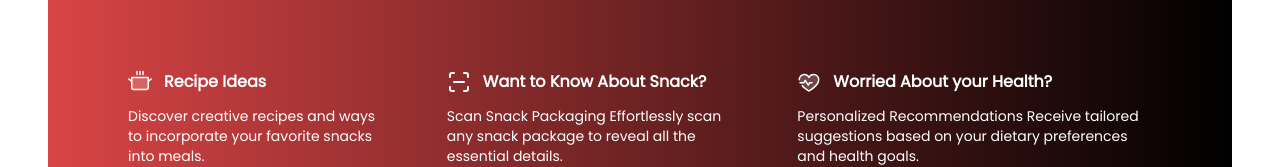
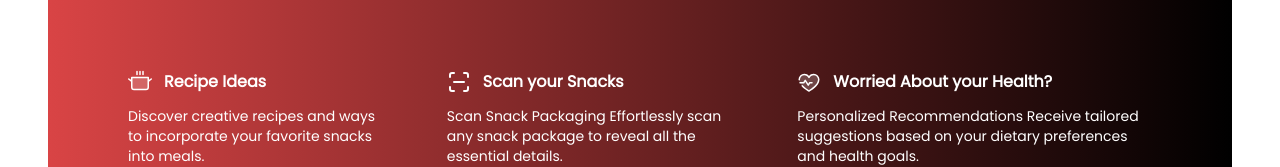
Before and after one commit to zakizakiran/snackalyze, a React (Vite) app: page / in a window 1280 px wide. Shown: the part 531-698 px from the top of the page. Built offline with nearby package versions, Linux system fonts and the light colour scheme.

Commit message:
updated feature item

```diff
--- a/src/pages/HomePage.jsx
+++ b/src/pages/HomePage.jsx
@@ -24,7 +24,7 @@ const HomePage = () => {
             icon={<PiCookingPotDuotone size={"1.5rem"} />}
           />
           <FeatureItem
-            title="Want to Know About Snack?"
+            title="Scan your Snacks"
             desc="Scan Snack Packaging Effortlessly scan any snack package to reveal all the essential details."
             icon={<LuScanLine size={"1.5rem"} />}
           />
```
